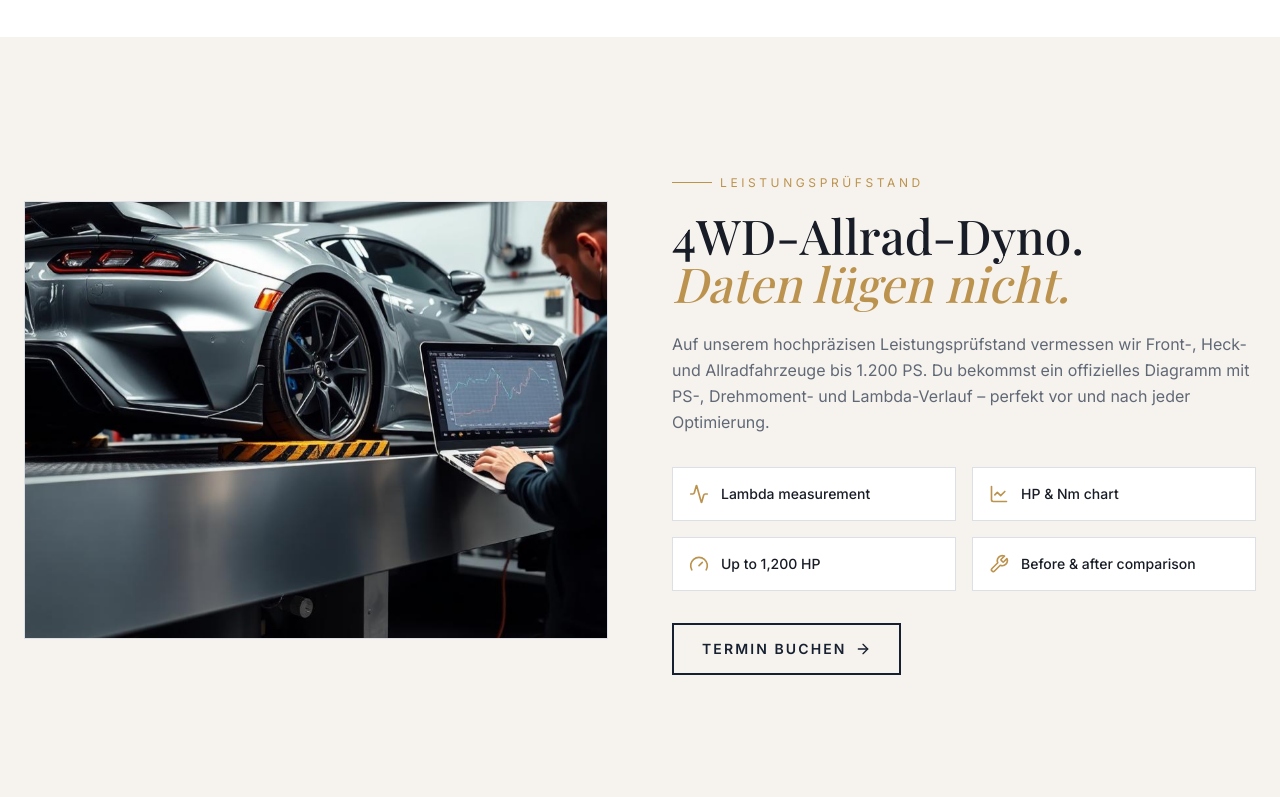
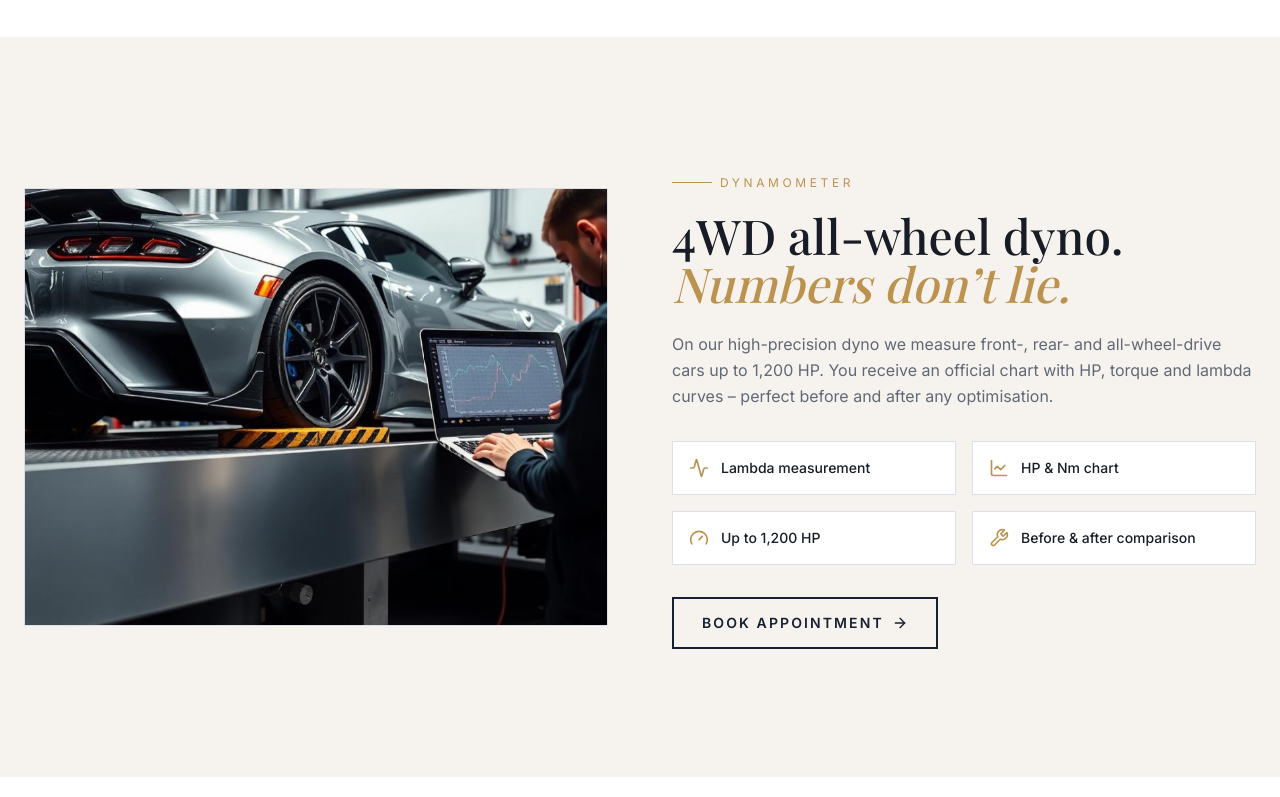
Before and after one commit to hamstah10/exclusive-konfig, a React (Vite) app: page / in a window 1280 px wide. Shown: the part 2962-3759 px from the top of the page. Built offline with nearby package versions, Linux system fonts and the light colour scheme; a web font is replaced by a local one; what @lovable.dev/cloud-auth-js would draw is missing.

Commit message:
Changes
Co-authored-by: hamstah10 <113595606+hamstah10@users.noreply.github.com>

```diff
--- a/src/pages/LandingPage.tsx
+++ b/src/pages/LandingPage.tsx
@@ -449,18 +449,16 @@ export default function LandingPage() {
             </motion.div>
           </Reveal>
           <div className="order-1 lg:order-2">
-            <SectionEyebrow>Leistungsprüfstand</SectionEyebrow>
+            <SectionEyebrow>{t('dyno.eyebrow')}</SectionEyebrow>
             <Reveal direction="up" delay={0.1}>
               <h2 className="font-display text-4xl md:text-5xl mb-6 leading-tight">
-                4WD-Allrad-Dyno.<br />
-                <span className="italic text-[hsl(var(--brand-gold))]">Daten lügen nicht.</span>
+                {t('dyno.titleA')}<br />
+                <span className="italic text-[hsl(var(--brand-gold))]">{t('dyno.titleB')}</span>
               </h2>
             </Reveal>
             <Reveal direction="up" delay={0.2}>
               <p className="text-muted-foreground text-base leading-relaxed mb-8">
-                Auf unserem hochpräzisen Leistungsprüfstand vermessen wir Front-, Heck- und
-                Allradfahrzeuge bis 1.200 PS. Du bekommst ein offizielles Diagramm mit
-                PS-, Drehmoment- und Lambda-Verlauf – perfekt vor und nach jeder Optimierung.
+                {t('dyno.intro')}
               </p>
             </Reveal>
 
@@ -484,7 +482,7 @@ export default function LandingPage() {
                 to="/pruefstand-buchung"
                 className="group inline-flex items-center gap-2 border-2 border-[hsl(var(--brand-dark))] text-[hsl(var(--brand-dark))] px-7 py-3.5 font-semibold text-sm uppercase tracking-[0.15em] hover:bg-[hsl(var(--brand-dark))] hover:text-white transition-all"
               >
-                Termin buchen
+                {t('dyno.cta')}
                 <ArrowRight className="h-4 w-4 group-hover:translate-x-1 transition-transform" />
               </Link>
             </Reveal>
@@ -496,25 +494,24 @@ export default function LandingPage() {
       <section id="raeder" className="py-24 md:py-32">
         <div className="max-w-7xl mx-auto px-6 grid lg:grid-cols-2 gap-16 items-center">
           <div>
-            <SectionEyebrow>Räder &amp; Reifen</SectionEyebrow>
+            <SectionEyebrow>{t('wheels.eyebrow')}</SectionEyebrow>
             <Reveal direction="up" delay={0.1}>
               <h2 className="font-display text-4xl md:text-5xl mb-6 leading-tight">
-                Der perfekte <span className="italic text-[hsl(var(--brand-gold))]">Auftritt.</span>
+                {t('wheels.titleA')} <span className="italic text-[hsl(var(--brand-gold))]">{t('wheels.titleB')}</span>
               </h2>
             </Reveal>
             <Reveal direction="up" delay={0.2}>
               <p className="text-muted-foreground text-base leading-relaxed mb-6">
-                Vom OEM-Plus-Rad bis zur Schmiedefelge – wir liefern, montieren und tragen ein.
-                Reifenwechsel, Auswuchten und Einlagerung gehören selbstverständlich dazu.
+                {t('wheels.intro')}
               </p>
             </Reveal>
 
             <StaggerGroup className="space-y-3 mb-8" stagger={0.08}>
-              {['Premium-Marken & Eigenfertigung', 'Eintragung & TÜV-Abnahme inklusive', 'Saisonale Einlagerung möglich'].map((t) => (
-                <StaggerItem key={t} distance={12}>
+              {wheelPoints.map((point) => (
+                <StaggerItem key={point} distance={12}>
                   <li className="flex items-start gap-3 text-sm list-none">
                     <Sparkles className="h-4 w-4 text-[hsl(var(--brand-gold))] shrink-0 mt-0.5" />
-                    {t}
+                    {point}
                   </li>
                 </StaggerItem>
               ))}
@@ -525,7 +522,7 @@ export default function LandingPage() {
                 to="/raeder-konfigurator"
                 className="group inline-flex items-center gap-2 text-sm font-semibold uppercase tracking-[0.15em] text-[hsl(var(--brand-dark))] border-b-2 border-[hsl(var(--brand-gold))] pb-1 hover:text-[hsl(var(--brand-gold))] transition-colors"
               >
-                Räder konfigurieren
+                {t('wheels.cta')}
                 <ArrowRight className="h-4 w-4 group-hover:translate-x-1 transition-transform" />
               </Link>
             </Reveal>
@@ -565,12 +562,12 @@ export default function LandingPage() {
           </Reveal>
           <Reveal direction="up" delay={0.1}>
             <h2 className="font-display text-4xl md:text-5xl mb-5 leading-tight">
-              Bereit für <span className="italic text-brand-gold">mehr Power?</span>
+              {t('ctaBanner.titleA')} <span className="italic text-brand-gold">{t('ctaBanner.titleB')}</span>
             </h2>
           </Reveal>
           <Reveal direction="up" delay={0.2}>
             <p className="text-white/75 text-lg max-w-2xl mx-auto mb-10">
-              Konfiguriere dein Tuning in unter 60 Sekunden und sieh sofort, was in deinem Fahrzeug steckt.
+              {t('ctaBanner.text')}
             </p>
           </Reveal>
           <Reveal direction="up" delay={0.3}>
@@ -579,7 +576,7 @@ export default function LandingPage() {
               className="group inline-flex items-center gap-2 bg-[hsl(var(--brand-gold))] text-[hsl(var(--brand-dark))] px-8 py-4 font-semibold text-sm uppercase tracking-[0.15em] hover:bg-[hsl(var(--brand-gold))]/90 transition-all hover:shadow-2xl hover:shadow-[hsl(var(--brand-gold))]/40 hover:-translate-y-0.5"
             >
               <Sparkles className="h-4 w-4" />
-              Konfigurator starten
+              {t('ctaBanner.cta')}
               <ArrowRight className="h-4 w-4 group-hover:translate-x-1 transition-transform" />
             </Link>
           </Reveal>
```
